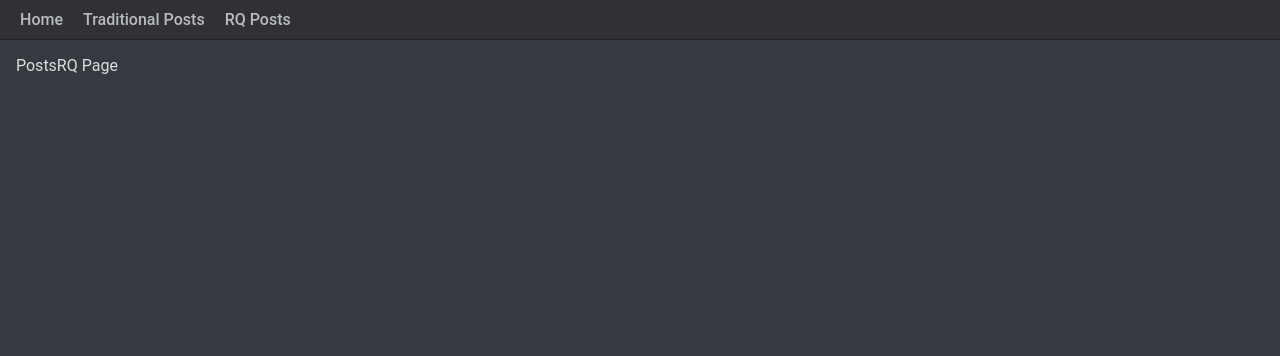
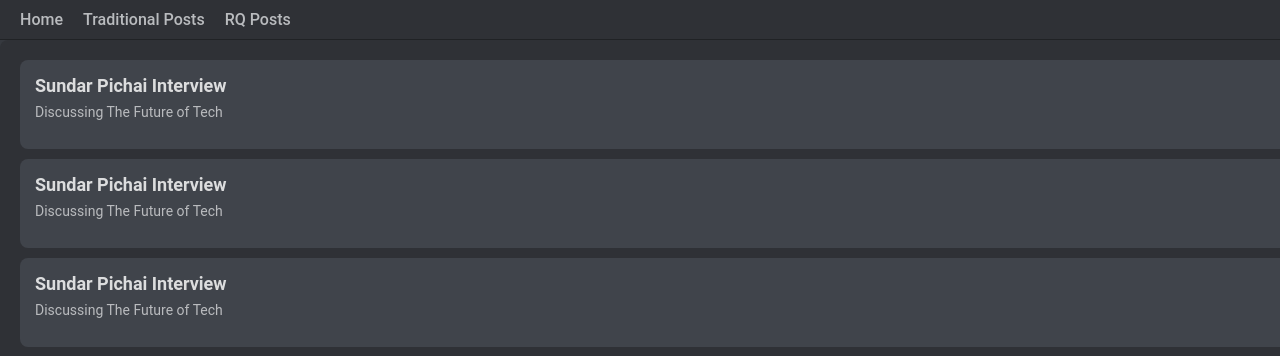
Before and after one commit to Andydiii/tanstack-react-query, a React (Create React App) app in the folder react-query-demo/: page /rq-posts in a window 1280 px wide. Shown: the top 356 px of the page. Built offline with nearby package versions, Linux system fonts and the light colour scheme; data requests are answered from the project's data file.

Commit message:
basics of using reactquery to fetch data

```diff
--- a/react-query-demo/package.json
+++ b/react-query-demo/package.json
@@ -3,6 +3,7 @@
   "version": "0.1.0",
   "private": true,
   "dependencies": {
+    "@tanstack/react-query": "^5.75.0",
     "@testing-library/dom": "^10.4.0",
     "@testing-library/jest-dom": "^6.6.3",
     "@testing-library/react": "^16.3.0",
--- a/react-query-demo/src/components/PostsRQ.js
+++ b/react-query-demo/src/components/PostsRQ.js
@@ -1,9 +1,42 @@
-import React from 'react'
+import React from "react";
+import { useQuery } from "@tanstack/react-query";
+import axios from "axios";
 
 const PostsRQ = () => {
+  // useQuery hook returns a object contains many different fields including data, isLoading, isError, error....
+  const { data, isLoading, isError, error } = useQuery({
+    queryKey: ["posts"], // this must be unique
+    queryFn: () => {
+      return axios.get("http://localhost:4000/posts");
+    }, // a function alwasy returns a promise
+  });
+
+  if (isLoading) {
+    return <div>Page is loading...</div>;
+  }
+
+  if (isError) {
+    return <div> {error.message} </div>;
+  }
+
+  console.log(data);
+
   return (
-    <div className='container'>PostsRQ Page</div>
-  )
-}
+    // we fetch from /posts endpoint, => set key as ["posts"]
+    // fetch from /posts/1 => set key = ["posts", 1] or ["posts", post.id]
+    // fetch from /posts/2 => set key = ["posts", 2] or ["posts", post.id]
+    // /posts/1/comments => ["posts", post.id, "comments"]
+    <div className="post-list">
+      {data.data.map((post) => {
+        return (
+          <div className="post-item" key={post.id}>
+            <h3 className="post-title">{post.title}</h3>
+            <p className="post-body">{post.body}</p>
+          </div>
+        );
+      })}
+    </div>
+  );
+};
 
-export default PostsRQ
+export default PostsRQ;
--- a/react-query-demo/src/index.js
+++ b/react-query-demo/src/index.js
@@ -2,11 +2,16 @@
 import ReactDOM from 'react-dom/client';
 import App from './App';
 import reportWebVitals from './reportWebVitals';
+import {QueryClientProvider, QueryClient} from "@tanstack/react-query";
 
 const root = ReactDOM.createRoot(document.getElementById('root'));
+const queryClient = new QueryClient();
+
 root.render(
   <React.StrictMode>
-    <App />
+    <QueryClientProvider client={queryClient}>
+      <App />
+    </QueryClientProvider>
   </React.StrictMode>
 );
 
```
Also changed, not shown: 1 other file (tests, documents, lock files or other folders).
